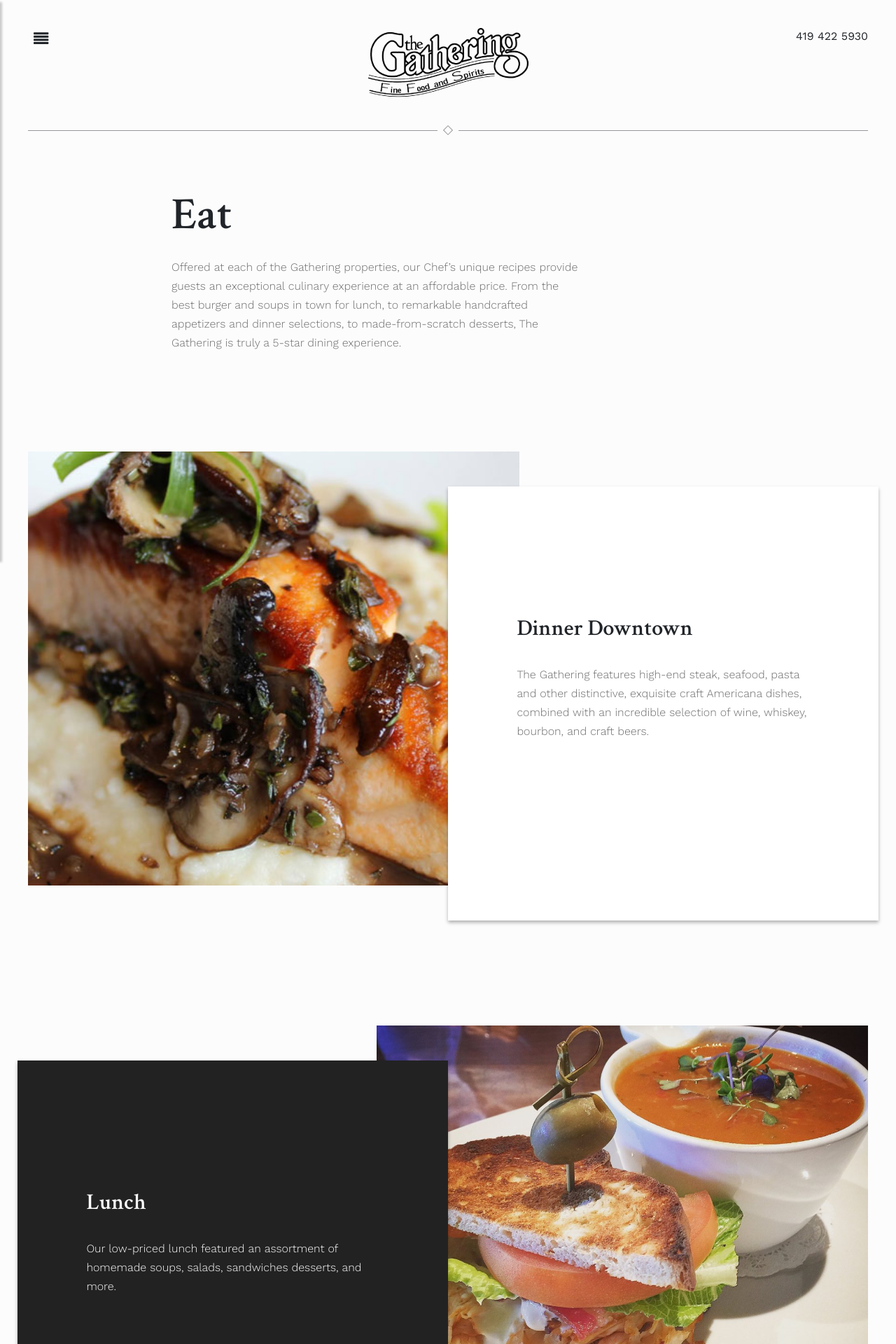
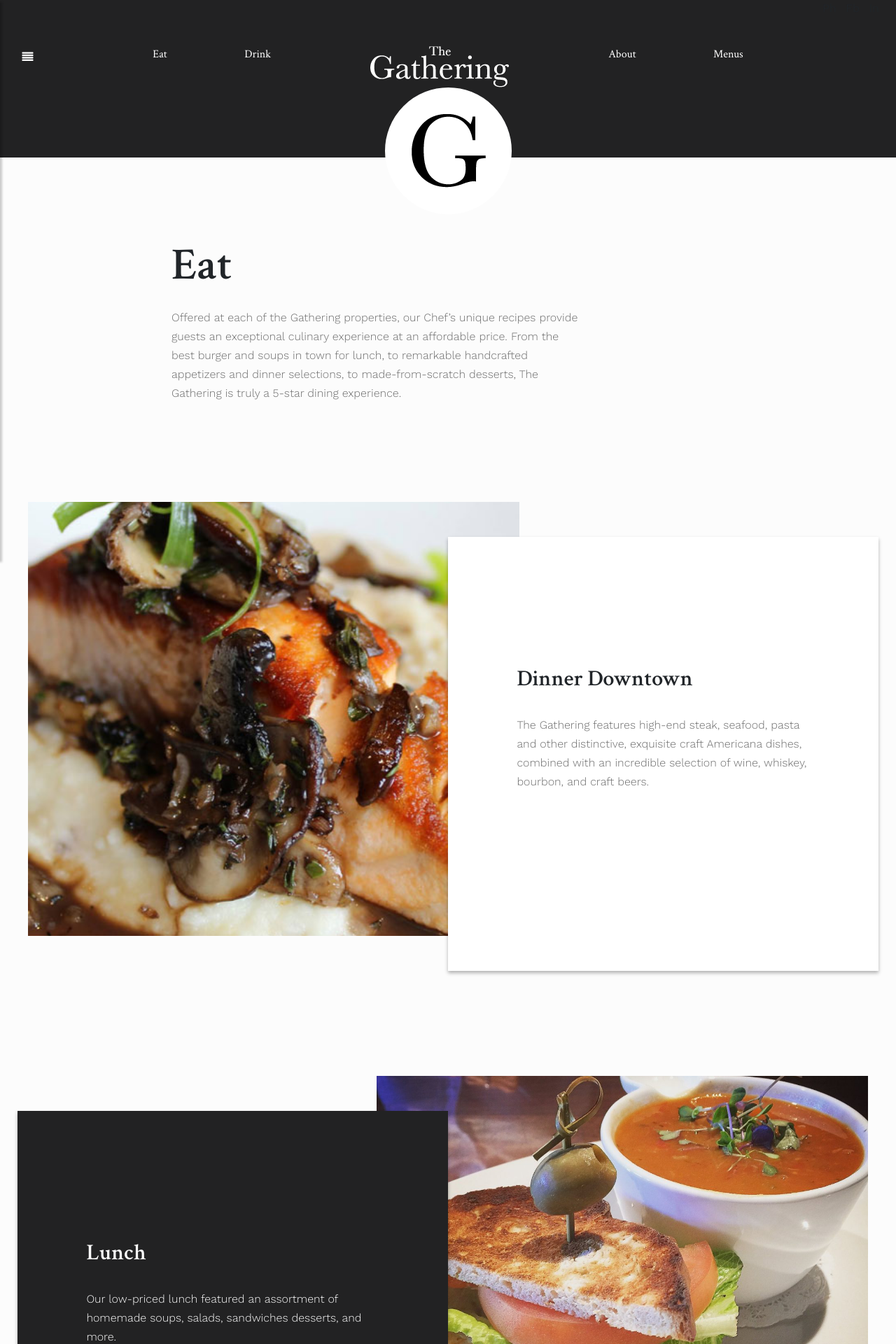
Before and after one commit to JustinLaureano/Portfolio, a Django app: page /the_gathering/eat/ in a window 1280 px wide. Shown: the top 1920 px of the page at 70% size. Run offline with Django 3.2, Linux system fonts and the light colour scheme; some libraries are stand-ins or nearby versions.

Commit message:
modified the gathering header

```diff
--- a/justin_laureano/templates/justin_laureano/index.html
+++ b/justin_laureano/templates/justin_laureano/index.html
@@ -7,7 +7,7 @@
     <div class="col-8 offset-2">
         <div class="row">
             <div class="col-12">
-                <h1 class="bg-text text-nowrap">PROJECT 51</h1>
+                <h1 class="bg-text text-nowrap">PROJECT 52</h1>
                 <h4>01 Lead Developer</h4>
                 <img src="http://via.placeholder.com/700x250" class="img-fluid">
             </div>
--- a/the_gathering/static/css/style.css
+++ b/the_gathering/static/css/style.css
@@ -9,7 +9,7 @@ body, h4 {
     background: #fcfcfc;
 }
 
-h1, h2, h3, .h3 {
+h1, h2, h3, .h3, .header-nav {
     font-family: 'Crimson Text', sans-serif;
 }
 
@@ -58,6 +58,15 @@ a, a:hover, a:focus {
 
 span {
     font-weight: 300;
+}
+
+.header-nav, .header-nav:hover {
+    color: #fff;
+}
+
+.header-nav:hover {
+    border-bottom: 3px solid #fab302;
+    text-decoration: none;
 }
 
 .btn-light {
@@ -194,13 +203,48 @@ ul ul a {
     padding-left: 30px !important;
 }
 
+
 /* ---------------------------------------------------
     CONTENT STYLE
 ----------------------------------------------------- */
 
-header {
-    height: 100px;
-    margin-bottom: 30px;
+#content {
+    padding: 40px;
+    padding-top: 40px;
+    min-height: 100vh;
+    transition: all 0.3s;
+    position: absolute;
+    top: 0;
+    right: 0;
+}
+
+#content.active {
+    width: 100%;
+}
+
+.base-header {
+    background-color: #222223;
+    height: 225px;
+    margin: -40px -40px 125px -40px;
+}
+
+.logo {
+    background-color: #fff;
+    margin-top: -50px;
+    border-radius: 50%;
+    border: 3px solid #fff;
+}
+
+.logo:hover {
+    border: 3px solid #fab302;
+}
+
+.hamburger {
+    color: #fff;
+}
+
+.hamburger:hover {
+    color: #fab302;
 }
 
 .approved-stamp {
@@ -240,19 +284,6 @@ header {
     height: 1px;
     border-bottom: 1px dashed #ddd;
     margin: 40px 0;
-}
-
-#content {
-    padding: 40px;
-    padding-top: 40px;
-    min-height: 100vh;
-    transition: all 0.3s;
-    position: absolute;
-    top: 0;
-    right: 0;
-}
-#content.active {
-    width: 100%;
 }
 
 .box-image {
--- a/the_gathering/static/js/main_function.js
+++ b/the_gathering/static/js/main_function.js
@@ -1,6 +1,6 @@
 $(document).ready(function () {
     var windowHeight = $(window).height();
-    var bodyHeight = $('.container-fluid').height() - $('footer').height();
+    var bodyHeight = $('.container-fluid').height();
     var footerHeight = $('footer').height();
     console.log(windowHeight);
     console.log(bodyHeight);
--- a/the_gathering/static/js/sr.js
+++ b/the_gathering/static/js/sr.js
@@ -1,9 +1,9 @@
 window.sr = ScrollReveal();
 
 // index
-sr.reveal('header', {
+sr.reveal('.base-header', {
 duration: 2000,
-origin: 'bottom'
+origin: 'top'
 });
 sr.reveal('#welcome-left', {
 duration: 2000,
--- a/the_gathering/templates/the_gathering/base.html
+++ b/the_gathering/templates/the_gathering/base.html
@@ -88,45 +88,46 @@
 
             <!-- Page Content Holder -->
             <div class="container-fluid" id="content">
-                <header><!-- Header -->
+                <header class="text-center base-header">
+                    <div class="row justify-content-end">
+                        <div class="col-auto mr-4">
+                        <ul class="list-inline">
+                            <li class="list-inline-item"><a href="#">Ph</a></li>
+                            <li class="list-inline-item"><a href="#">Fb</a></li>
+                            <li class="list-inline-item"><a href="#">In</a></li>
+                        </ul>
+                        </div>
+                    </div>
+
                     <div class="row">
-                        <div class="col">
-                            <div id="sidebarCollapse">
-                                <i class="fa fa-align-justify fa-lg" aria-hidden="true"></i>
+                        <div class="col-1 hamburger" id="sidebarCollapse">
+                            <i class="fa fa-align-justify fa-sm" aria-hidden="true"></i>
+                        </div>
+
+                        <div class="col-8 offset-1">
+                            <div class="row justify-content-between">
+                                <div class="col-auto"><a href="#" class="header-nav">Eat</a></div>
+                                <div class="col-auto"><a href="#" class="header-nav">Drink</a></div>
+
+                                <div class="col-4">
+                                    <a href="{% url 'the_gathering:home' %}" class="logo_text">
+                                        <img src="{% static 'images/header_logo_text.png' %}" alt="The Gathering - Fine Food &amp; Spirits">
+                                    </a>
+                                </div>
+
+                                <div class="col-auto"><a href="#" class="header-nav">About</a></div>
+                                <div class="col-auto"><a href="#" class="header-nav">Menus</a></div>
                             </div>
                         </div>
+                    </div>
 
-                        <div class="col text-center">
-                            <a href="{% url 'the_gathering:home' %}">
-                                <img src="{% static 'images/header-logo.png' %}" class="img-fluid" alt="The Gathering - Fine Food &amp; Spirits">
-                            </a>
+                    <div class="row justify-content-center">
+                        <div class="col-auto">
+                            <img class="logo" src="{% static 'images/header_logo.png' %}">
                         </div>
+                    </div>
 
-                        <div class="col">
-                            <ul class="list-unstyled components">
-                                <li class="text-right">
-                                    419 422 5930
-                                </li>
-                            </ul>
-                        </div>
-
-                    </div> <!-- End row -->
-
-                </header><!-- End Header -->
-
-                <div class="row"> <!-- Horizontal Rule & Diamond -->
-                    <div class="col">
-                        <hr/>
-                    </div>
-                    <div class="diamond">
-
-                    </div>
-                    <div class="col">
-                        <hr/>
-                    </div>
-                </div> <!-- End Horizontal Rule & Diamond -->
-
-
+                </header>
 
                 {% block content %}
                 {% endblock %}
```
Also changed, not shown: the_gathering/static/css/main_style.css (+6 -2 lines), the_gathering/static/images/chef_close_up.jpg (added), the_gathering/static/images/conch_fritters.jpg (added), the_gathering/static/images/duck_breast.jpg (added), the_gathering/static/images/header_logo.png (added), the_gathering/static/images/header_logo_text.png (added), the_gathering/static/images/ice_cream.jpg (added), the_gathering/static/images/pork_chop.jpg (added), the_gathering/static/images/poutine.jpg (added), the_gathering/static/images/prime_rib.jpg (added), the_gathering/static/images/sweet_potato-dumpling.jpg (added), the_gathering/static/images/wild_mushroom_bruschetta.jpg (added).
